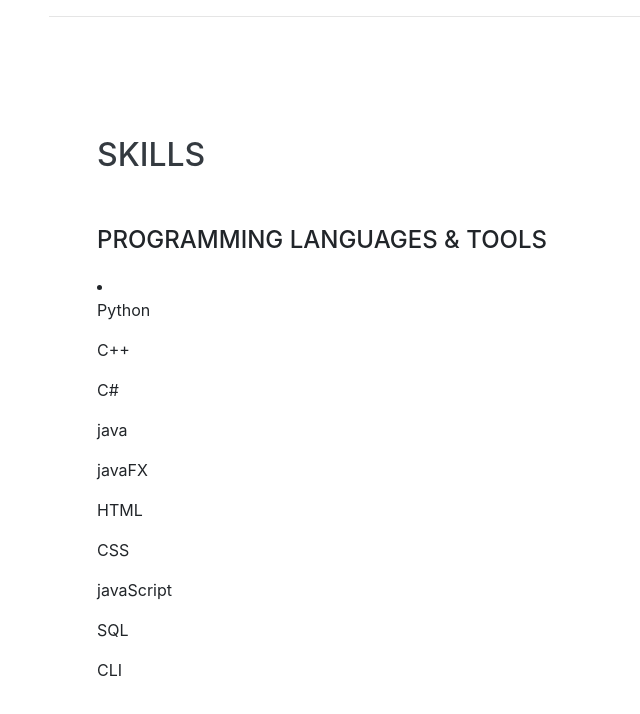
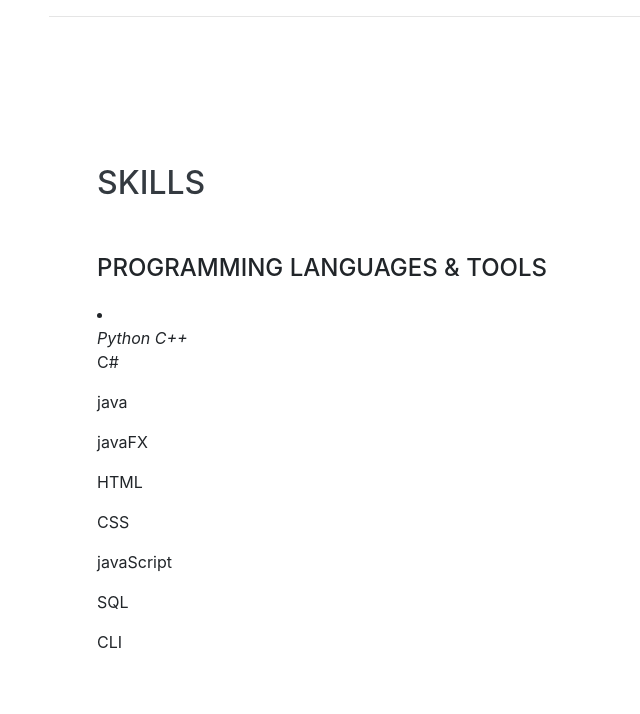
Before and after one commit to zeno-adriaenssens/Eportfolio, a website with bundled scripts: page index.html in a window 1280 px wide. Shown: the part 2386-3100 px from the top of the page, without its empty margins (223-863 px from the left). Built offline with nearby package versions, Linux system fonts and the light colour scheme; a web font is replaced by a local one.

Commit message:
test list

```diff
--- a/index.html
+++ b/index.html
@@ -135,9 +135,9 @@
         <h2 class="mb-5">Skills</h2>
 
         <div class="subheading mb-3">Programming Languages &amp; Tools</div>
-        <li>
-          <p>Python</p>
-          <p>C++</p>
+        <li></li>
+          <i>Python</i>
+          <i>C++</i>
           <p>C#</p>
           <p>java</p>
           <p>javaFX</p>
```
